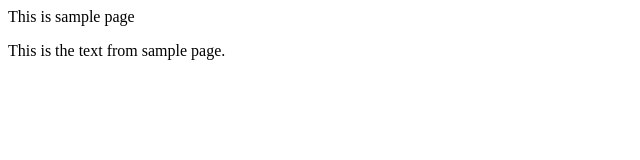
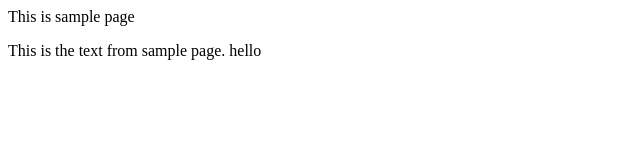
Before and after one commit to nasirjamal455/bootcamp-2020, a plain HTML site: page index.html in a window 1280 px wide. Shown: the full height of the page, 0-640 px from the left. Drawn offline with Linux system fonts and the light colour scheme.

Commit message:
Update index.html

```diff
--- a/index.html
+++ b/index.html
@@ -1,6 +1,6 @@
 <html>
     <head>This is sample page</head>
     <body>
-        <p>This is the text from sample page.</p>
+        <p>This is the text from sample page. hello</p>
     </body>
 </html>
```
